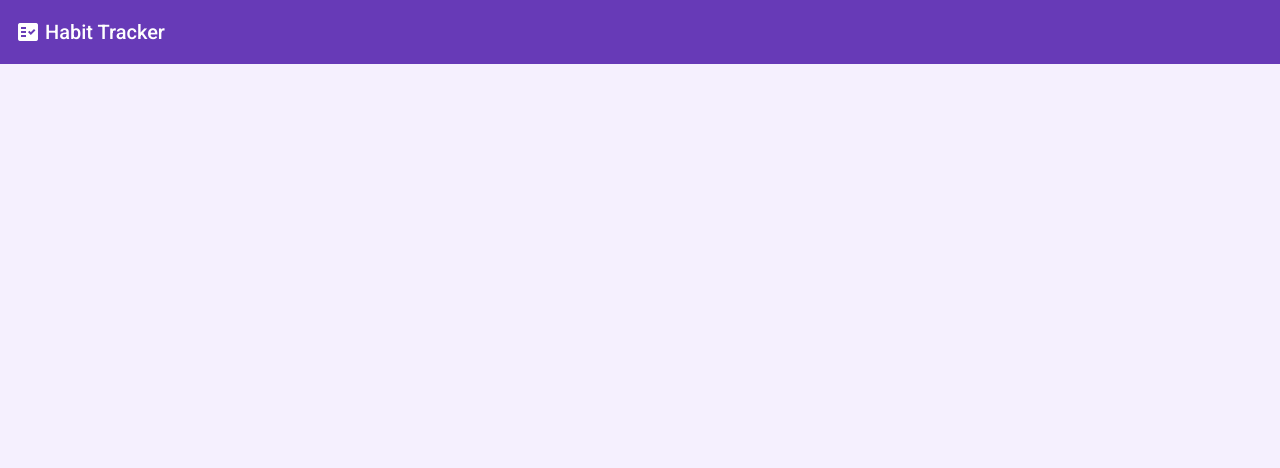
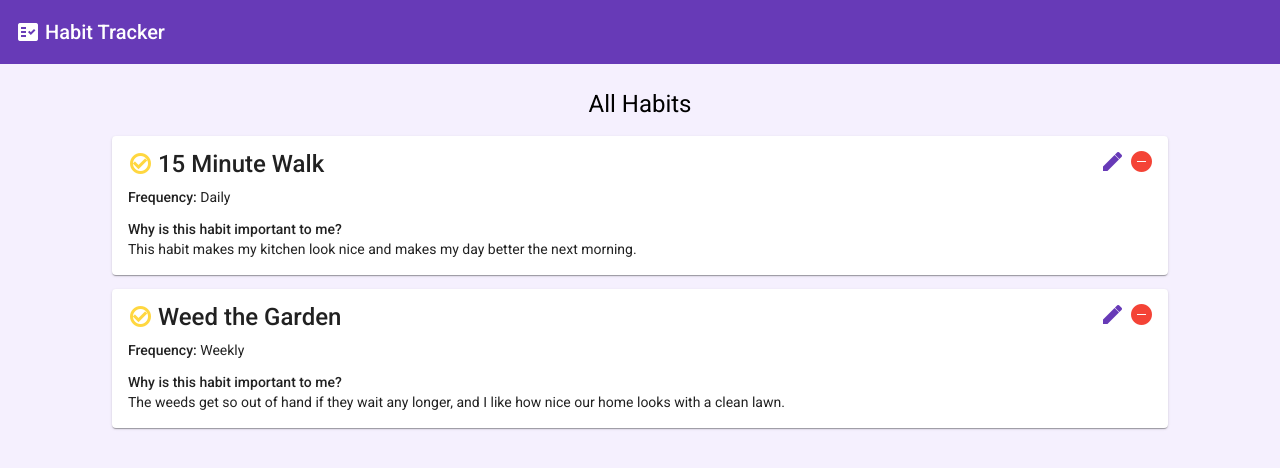
Before and after one commit to shantanukawale/habit-tracking-angular-app, an Angular app: page / in a window 1280 px wide. Shown: the top 468 px of the page. Built offline with nearby package versions, Linux system fonts and the light colour scheme.

Commit message:
add list component

```diff
--- a/src/app/app.component.html
+++ b/src/app/app.component.html
@@ -4,3 +4,40 @@
     <h1>Habit Tracker</h1>
   </mat-toolbar>
 </div>
+
+<div class="all-habits">
+  <h1>All Habits</h1>
+  <div *ngFor="let habit of habits">
+    <mat-card>
+      <mat-card-title>
+        <mat-icon
+          class="habit-icon"
+          color="accent"
+          aria-hidden="false"
+          aria-label="circle check mark icon"
+          >check_circle_outline</mat-icon
+        >
+        {{ habit.name }}
+      </mat-card-title>
+      <div class="detail-options">
+        <mat-icon
+          class="habit-icon"
+          color="primary"
+          >edit</mat-icon
+        >
+        <mat-icon class="habit-icon" color="warn"
+          >remove_circle</mat-icon
+        >
+      </div>
+      <mat-card-content>
+        <p>
+          <span class="detail-label">Frequency:</span> {{ habit.frequency }}
+        </p>
+        <p>
+          <span class="detail-label">Why is this habit important to me?</span>
+          <br />{{ habit.description }}
+        </p>
+      </mat-card-content>
+    </mat-card>
+  </div>
+</div>
--- a/src/app/app.component.scss
+++ b/src/app/app.component.scss
@@ -1,3 +1,34 @@
 .toolbar h1 {
   padding-left: 5px;
 }
+
+.all-habits {
+  text-align: center;
+}
+.all-habits h1 {
+  margin-top: 1em;
+}
+.all-habits mat-card {
+  width: 80%;
+  margin: 1em auto;
+  text-align: left;
+}
+.habit-icon {
+  vertical-align: middle;
+  padding-bottom: 3px;
+  font-weight: 600;
+}
+.detail-label {
+  font-weight: 500;
+}
+.detail-options {
+  position: absolute;
+  top: 14px;
+  right: 10px;
+}
+.detail-options mat-icon {
+  padding-right: 5px;
+}
+button:hover, .detail-options {
+  cursor: pointer;
+}
--- a/src/app/app.component.ts
+++ b/src/app/app.component.ts
@@ -1,10 +1,25 @@
 import { Component } from '@angular/core';
+
+import { Habit } from './models/habit';
 
 @Component({
   selector: 'app-root',
   templateUrl: './app.component.html',
-  styleUrls: ['./app.component.scss']
+  styleUrls: ['./app.component.scss'],
 })
 export class AppComponent {
-  title = 'habit-tracking-angular-app';
+  public habits: Habit[] = [
+    <Habit>{
+      name: '15 Minute Walk',
+      frequency: 'Daily',
+      description:
+        'This habit makes my kitchen look nice and makes my day better the next morning.',
+    },
+    <Habit>{
+      name: 'Weed the Garden',
+      frequency: 'Weekly',
+      description:
+        'The weeds get so out of hand if they wait any longer, and I like how nice our home looks with a clean lawn.',
+    },
+  ];
 }
--- a/src/app/app.module.ts
+++ b/src/app/app.module.ts
@@ -7,6 +7,7 @@ import { BrowserAnimationsModule } from '@angular/platform-browser/animations';
 
 import { MatIconModule } from '@angular/material/icon';
 import { MatToolbarModule } from '@angular/material/toolbar';
+import { MatCardModule } from '@angular/material/card';
 
 @NgModule({
   declarations: [
@@ -18,6 +19,7 @@ import { MatToolbarModule } from '@angular/material/toolbar';
     BrowserAnimationsModule,
     MatIconModule,
     MatToolbarModule,
+    MatCardModule
   ],
   providers: [],
   bootstrap: [AppComponent]
--- /dev/null
+++ b/src/app/models/habit.ts
@@ -0,0 +1,5 @@
+export class Habit {
+  name: string;
+  frequency: string;
+  description: string;
+}
```
